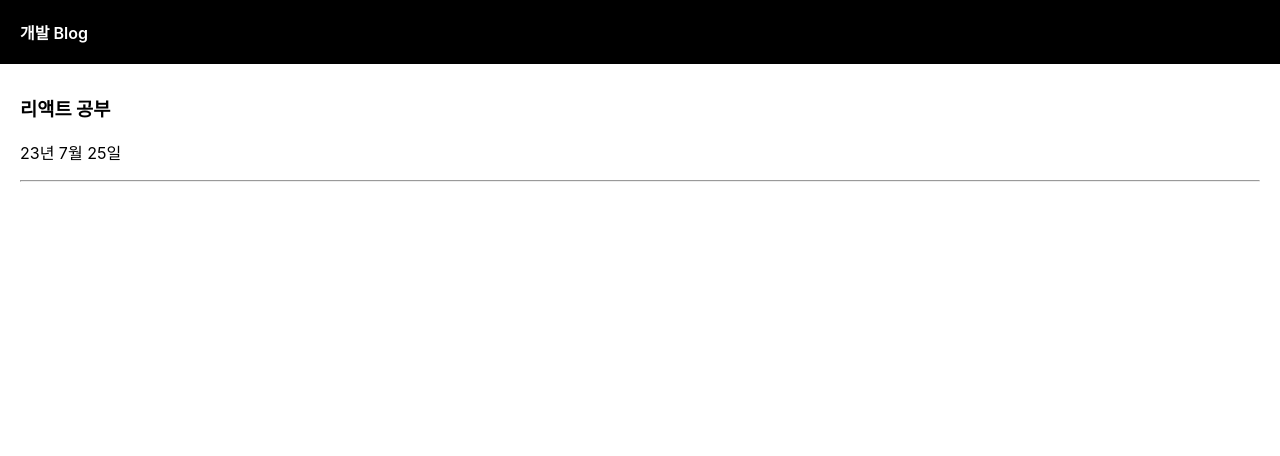
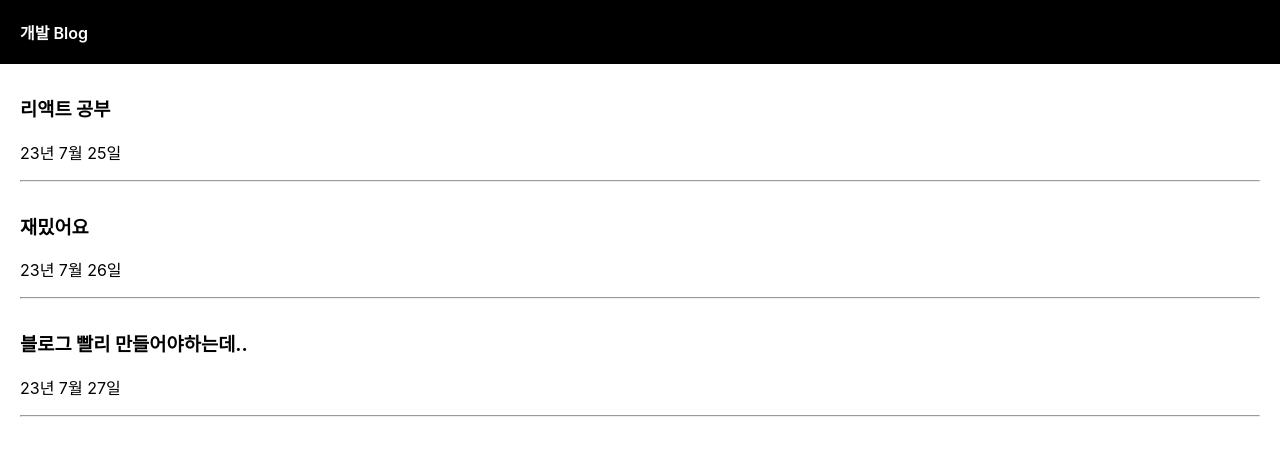
Before and after one commit to Jy0042/myblog, a React (Create React App) app: page / in a window 1280 px wide. Shown: the top 456 px of the page. Built offline with nearby package versions, Linux system fonts and the light colour scheme.

Commit message:
강의 숙제 useState 사용해서 리스트 3개 출력하기

```diff
--- a/src/App.js
+++ b/src/App.js
@@ -1,11 +1,9 @@
 import React, { useState } from 'react';
-import logo from './logo.svg';
 import './App.css';
 
 function App() {
 
-  let [글제목,글제목변경] = useState(['리액트 공부', '리액트 재밌어요']);
-
+  let [글제목,글제목변경] = useState(['리액트 공부', '재밌어요', '블로그 빨리 만들어야하는데..']);
   let posts = '블로그 만들기 시작';
 
   return (
@@ -18,6 +16,16 @@ function App() {
         <p>23년 7월 25일</p>
         <hr />
       </div>
+      <div className="list">
+        <h3> { 글제목[1] } </h3>
+        <p>23년 7월 26일</p>
+        <hr />
+      </div>
+      <div className="list">
+        <h3> { 글제목[2] } </h3>
+        <p>23년 7월 27일</p>
+        <hr />
+      </div>
     </div>
   );
 }
```
